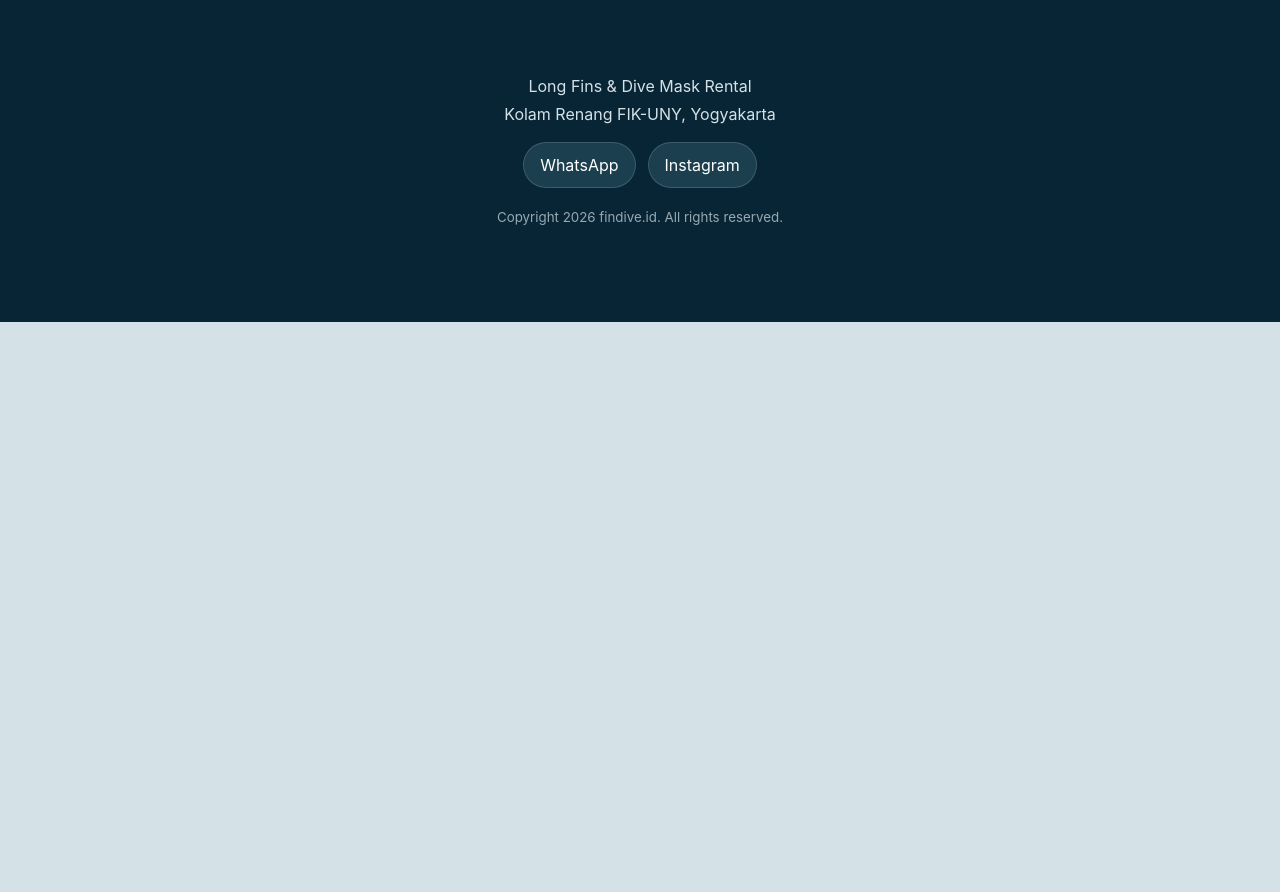
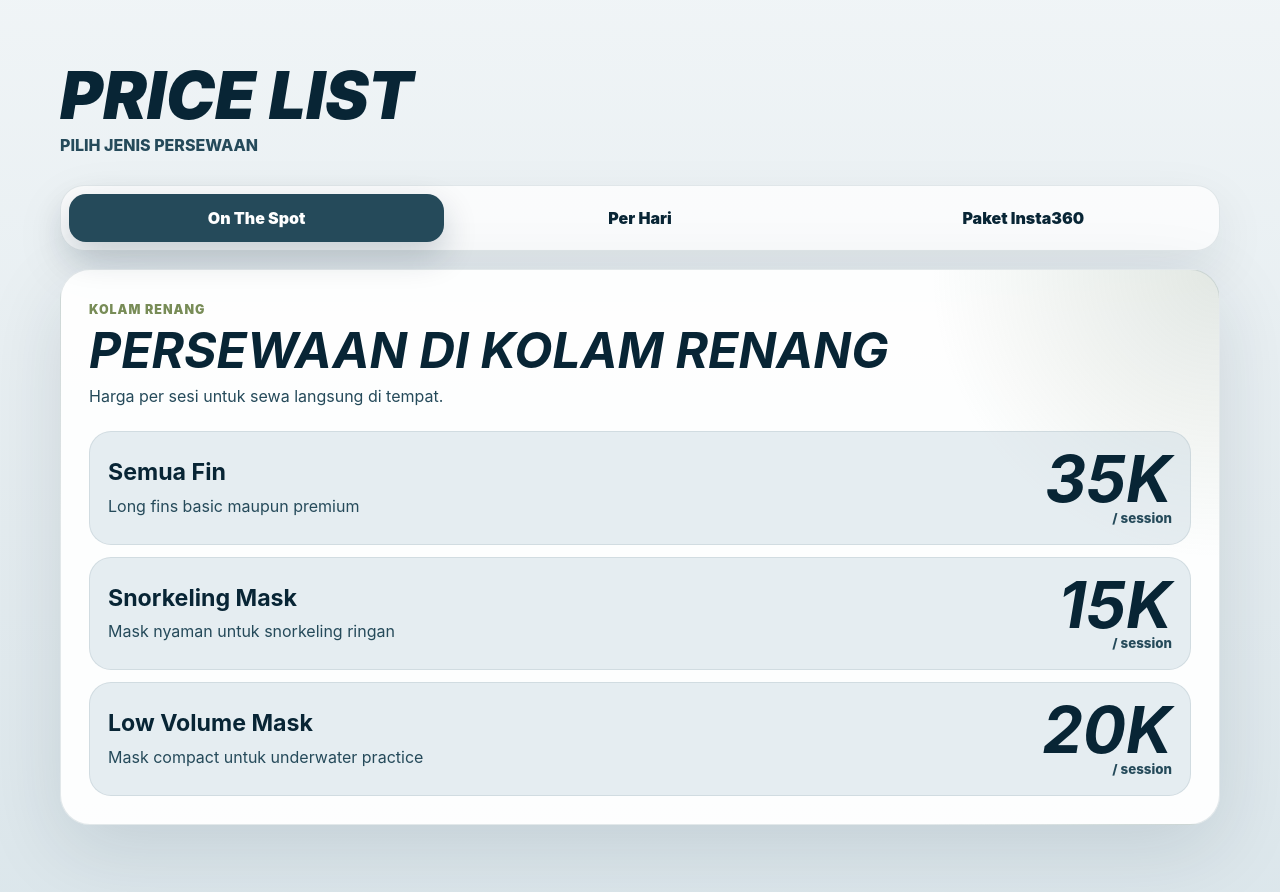
Before and after one commit to PutraSaputraa/findives_frontend, a React (Vite) app: page / in a window 1280 px wide. Shown: the part 1900-2792 px from the top of the page. Before the commit the page ends 2222 px from the top, so only its background shows below. Built offline with nearby package versions, Linux system fonts and the light colour scheme; the HTML template or start-up script is replaced by a standard one.

Commit message:
add pricing section with rental options and price list

```diff
--- a/src/App.jsx
+++ b/src/App.jsx
@@ -40,9 +40,104 @@ const fallbackEquipment  = [
   },
 ];
 
+const pricingTabs = [
+  {
+    id: "on-the-spot",
+    label: "On The Spot",
+    eyebrow: "Kolam Renang",
+    title: "Persewaan di Kolam Renang",
+    desc: "Harga per sesi untuk sewa langsung di tempat.",
+    items: [
+      {
+        name: "Semua Fin",
+        detail: "Long fins basic maupun premium",
+        price: "35K",
+        unit: "/ session",
+      },
+      {
+        name: "Snorkeling Mask",
+        detail: "Mask nyaman untuk snorkeling ringan",
+        price: "15K",
+        unit: "/ session",
+      },
+      {
+        name: "Low Volume Mask",
+        detail: "Mask compact untuk underwater practice",
+        price: "20K",
+        unit: "/ session",
+      },
+    ],
+  },
+  {
+    id: "daily",
+    label: "Per Hari",
+    eyebrow: "Luar Kolam",
+    title: "Persewaan di Luar Kolam Renang",
+    desc: "Harga per hari untuk pemakaian di luar area kolam renang.",
+    items: [
+      {
+        name: "Long Fins Basic",
+        detail: "Sewa harian untuk kebutuhan latihan atau trip",
+        price: "70K",
+        unit: "/ hari",
+      },
+      {
+        name: "Long Fins Premium",
+        detail: "Sewa harian untuk fin premium",
+        price: "125K",
+        unit: "/ hari",
+      },
+    ],
+  },
+  {
+    id: "package",
+    label: "Paket Insta360",
+    eyebrow: "Paket",
+    title: "Insta360 X5 Price List",
+    desc: "Paket untuk Kolam Renang UNY dan Umbul Ponggok.",
+    items: [
+      {
+        name: "Insta360 X5 + Dive Case + Selfie Stick + Videographer + Long Fins Fiberglass",
+        detail: "Paket lengkap dengan dokumentasi dan fins fiberglass",
+        price: "350K",
+        unit: "/ sesi",
+        originalPrice: "400K",
+      },
+      {
+        name: "Insta360 X5 + Dive Case + Selfie Stick + Videographer + Long Fins Wave",
+        detail: "Paket dokumentasi dengan long fins wave",
+        price: "250K",
+        unit: "/ sesi",
+        originalPrice: "300K",
+      },
+      {
+        name: "Insta360 X5 + Dive Case + Selfie Stick",
+        detail: "3 jam",
+        price: "150K",
+      },
+      {
+        name: "Insta360 X5 + Dive Case + Selfie Stick",
+        detail: "6 jam",
+        price: "225K",
+      },
+      {
+        name: "Insta360 X5 + Dive Case + Selfie Stick",
+        detail: "9 jam",
+        price: "275K",
+      },
+      {
+        name: "Insta360 X5 + Dive Case + Selfie Stick",
+        detail: "12 jam",
+        price: "300K",
+      },
+    ],
+  },
+];
+
 
 export default function App() {
   const equipmentData = fallbackEquipment;
+  const [activePricingTab, setActivePricingTab] = useState(pricingTabs[0].id);
   const [menuOpen, setMenuOpen] = useState(false);
   const [navbarHidden, setNavbarHidden] = useState(false);
 
@@ -81,7 +176,9 @@ export default function App() {
   const navItems = [
     ["Home", "#home"],
     ["Equipment", "#equipment"],
+    ["Harga", "#pricing"],
   ];
+  const selectedPricing = pricingTabs.find((tab) => tab.id === activePricingTab) || pricingTabs[0];
 
   return (
     <main className="findive-page">
@@ -163,6 +260,59 @@ export default function App() {
               </div>
             </article>
           ))}
+        </div>
+      </section>
+
+      <section className="section pricing-section" id="pricing">
+        <div className="section-head pricing-head">
+          <h2>PRICE LIST</h2>
+          <p>PILIH JENIS PERSEWAAN</p>
+        </div>
+
+        <div className="pricing-tabs" role="tablist" aria-label="Jenis persewaan">
+          {pricingTabs.map((tab) => (
+            <button
+              key={tab.id}
+              className={tab.id === activePricingTab ? "active" : ""}
+              type="button"
+              role="tab"
+              aria-selected={tab.id === activePricingTab}
+              aria-controls={`pricing-panel-${tab.id}`}
+              id={`pricing-tab-${tab.id}`}
+              onClick={() => setActivePricingTab(tab.id)}
+            >
+              {tab.label}
+            </button>
+          ))}
+        </div>
+
+        <div
+          className={`pricing-panel ${selectedPricing.id === "package" ? "package-panel" : ""}`}
+          id={`pricing-panel-${selectedPricing.id}`}
+          role="tabpanel"
+          aria-labelledby={`pricing-tab-${selectedPricing.id}`}
+        >
+          <div className="pricing-panel-intro">
+            <span>{selectedPricing.eyebrow}</span>
+            <h3>{selectedPricing.title}</h3>
+            <p>{selectedPricing.desc}</p>
+          </div>
+
+          <div className="pricing-list">
+            {selectedPricing.items.map((item, index) => (
+              <article className="pricing-item" key={`${item.name}-${item.detail}-${index}`}>
+                <div>
+                  <h4>{item.name}</h4>
+                  <p>{item.detail}</p>
+                </div>
+                <div className="pricing-value">
+                  {item.originalPrice && <span>{item.originalPrice}</span>}
+                  <strong>{item.price}</strong>
+                  {item.unit && <small>{item.unit}</small>}
+                </div>
+              </article>
+            ))}
+          </div>
         </div>
       </section>
 
@@ -579,6 +729,174 @@ a {
   line-height: 1.55;
 }
 
+.pricing-section {
+  width: min(1160px, calc(100% - 32px));
+}
+
+.pricing-head h2 {
+  font-size: clamp(2rem, 6.5vw, 4.1rem);
+}
+
+.pricing-tabs {
+  display: grid;
+  grid-template-columns: repeat(3, minmax(0, 1fr));
+  gap: 8px;
+  padding: 8px;
+  border-radius: 24px;
+  background: rgba(255, 255, 255, 0.72);
+  border: 1px solid rgba(37, 74, 90, 0.12);
+  box-shadow: 0 18px 52px rgba(8, 37, 53, 0.08);
+}
+
+.pricing-tabs button {
+  min-height: 48px;
+  padding: 12px 14px;
+  border: 0;
+  border-radius: 17px;
+  color: var(--deep-navy);
+  background: transparent;
+  cursor: pointer;
+  font-weight: 950;
+}
+
+.pricing-tabs button.active {
+  color: var(--white);
+  background: var(--dark-teal);
+  box-shadow: 0 14px 34px rgba(8, 37, 53, 0.2);
+}
+
+.pricing-panel {
+  margin-top: 18px;
+  padding: clamp(18px, 4vw, 28px);
+  border-radius: 30px;
+  background:
+    radial-gradient(circle at top right, rgba(128, 153, 131, 0.22), transparent 18rem),
+    rgba(255, 255, 255, 0.92);
+  border: 1px solid rgba(37, 74, 90, 0.12);
+  box-shadow: 0 24px 80px rgba(8, 37, 53, 0.12);
+}
+
+.pricing-panel-intro span {
+  color: var(--olive-green);
+  font-size: 0.78rem;
+  font-weight: 950;
+  letter-spacing: 0.08em;
+  text-transform: uppercase;
+}
+
+.pricing-panel-intro h3 {
+  margin: 8px 0 0;
+  color: var(--deep-navy);
+  font-size: clamp(1.7rem, 5vw, 3.1rem);
+  line-height: 0.98;
+  text-transform: uppercase;
+  font-style: italic;
+}
+
+.pricing-panel-intro p {
+  max-width: 620px;
+  margin: 10px 0 0;
+  color: var(--dark-teal);
+  line-height: 1.55;
+}
+
+.pricing-list {
+  margin-top: 22px;
+  display: grid;
+  gap: 12px;
+}
+
+.pricing-item {
+  min-height: 112px;
+  padding: 18px;
+  display: grid;
+  grid-template-columns: minmax(0, 1fr) auto;
+  gap: 18px;
+  align-items: center;
+  border-radius: 22px;
+  background: rgba(212, 225, 231, 0.58);
+  border: 1px solid rgba(37, 74, 90, 0.1);
+}
+
+.pricing-item h4 {
+  margin: 0;
+  color: var(--deep-navy);
+  font-size: clamp(1.05rem, 3vw, 1.45rem);
+  line-height: 1.22;
+}
+
+.pricing-item p {
+  margin: 8px 0 0;
+  color: var(--dark-teal);
+  line-height: 1.45;
+}
+
+.pricing-value {
+  display: grid;
+  justify-items: end;
+  gap: 2px;
+  color: var(--deep-navy);
+  text-align: right;
+  white-space: nowrap;
+}
+
+.pricing-value span {
+  position: relative;
+  color: rgba(8, 37, 53, 0.62);
+  font-size: 1.35rem;
+  font-style: italic;
+}
+
+.pricing-value span::after {
+  content: "";
+  position: absolute;
+  left: -4px;
+  right: -4px;
+  top: 50%;
+  height: 3px;
+  background: #d51f2f;
+  transform: rotate(-6deg);
+}
+
+.pricing-value strong {
+  font-size: clamp(2.2rem, 7vw, 4rem);
+  line-height: 0.9;
+  font-style: italic;
+}
+
+.pricing-value small {
+  color: var(--dark-teal);
+  font-weight: 850;
+}
+
+.package-panel {
+  color: var(--white);
+  background:
+    linear-gradient(180deg, rgba(8, 37, 53, 0.9), rgba(8, 37, 53, 0.78)),
+    url("${insta360}") center / cover;
+}
+
+.package-panel .pricing-panel-intro span {
+  color: #44d9f3;
+}
+
+.package-panel .pricing-panel-intro h3,
+.package-panel .pricing-item h4,
+.package-panel .pricing-value {
+  color: var(--white);
+}
+
+.package-panel .pricing-panel-intro p,
+.package-panel .pricing-item p,
+.package-panel .pricing-value small {
+  color: var(--pale-blue-gray);
+}
+
+.package-panel .pricing-item {
+  background: rgba(2, 6, 23, 0.62);
+  border-color: rgba(212, 225, 231, 0.12);
+}
+
 .note {
   margin: 22px auto 0;
   max-width: 760px;
@@ -931,6 +1249,23 @@ footer small {
     max-width: 100%;
   }
 
+  .pricing-tabs {
+    grid-template-columns: 1fr;
+  }
+
+  .pricing-item {
+    grid-template-columns: 1fr;
+  }
+
+  .pricing-value {
+    justify-items: start;
+    text-align: left;
+  }
+
+  .pricing-value strong {
+    font-size: clamp(2rem, 14vw, 3.25rem);
+  }
+
 }
 
 @media (min-width: 640px) {
```
